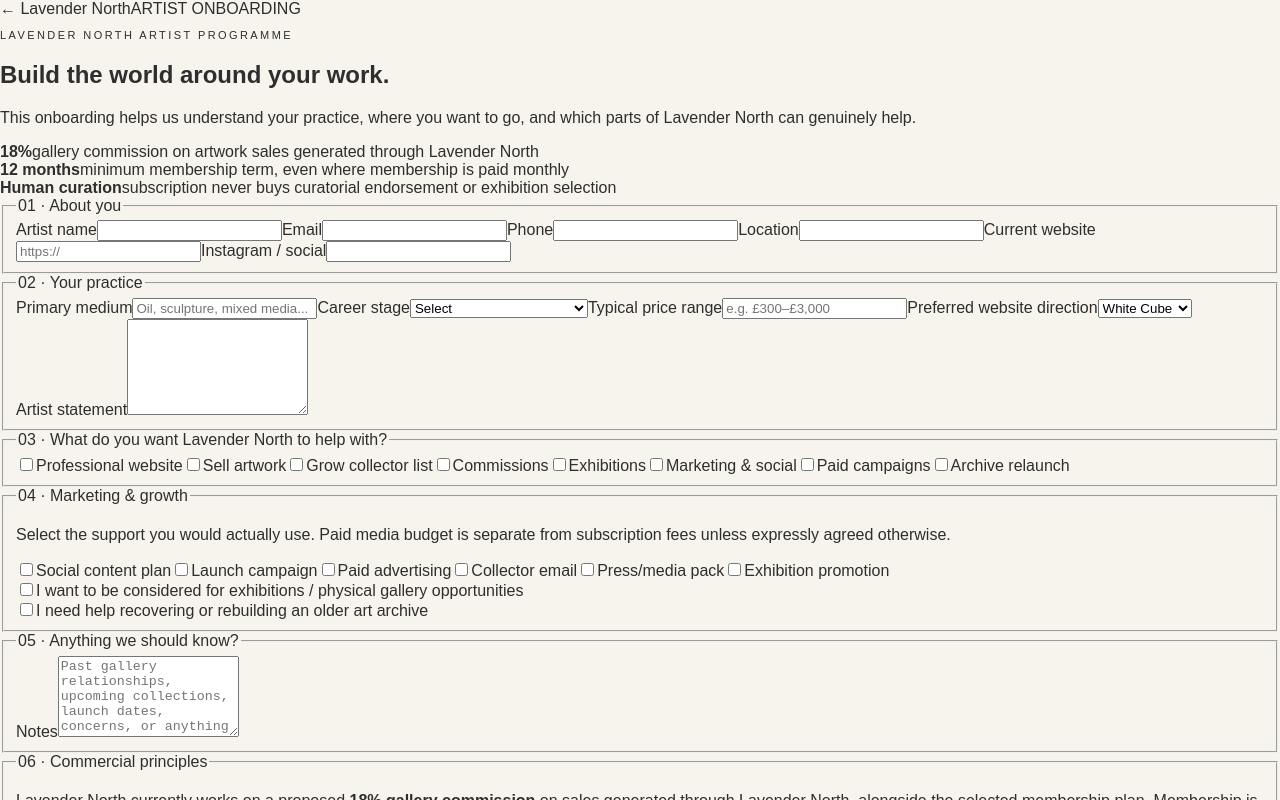
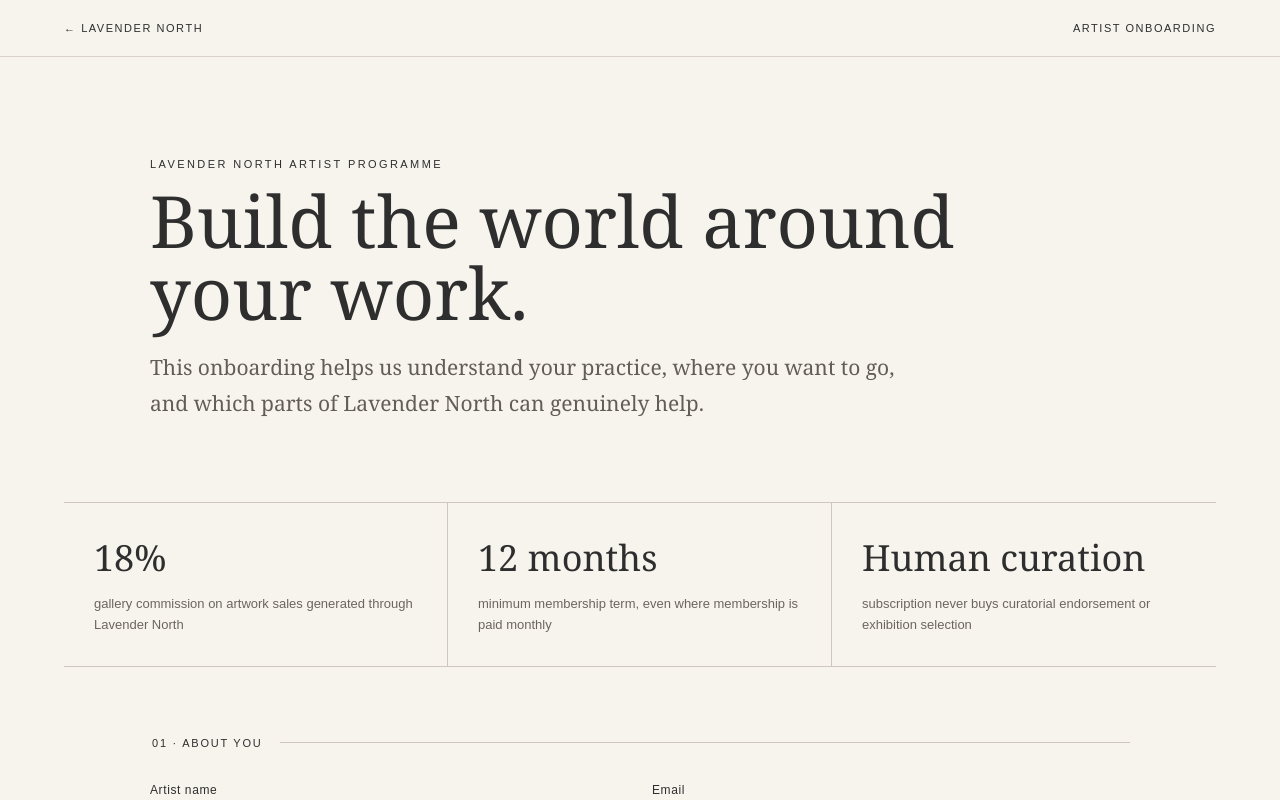
Before and after one commit to ORVIA-Oversight/lavender-north, a Next.js app: page /onboarding in a window 1280 px wide. Shown: the top 800 px of the page. Built offline with nearby package versions, Linux system fonts and the light colour scheme.

Commit message:
Style artist growth suite and onboarding flow

```diff
--- a/src/app/globals.css
+++ b/src/app/globals.css
@@ -34,3 +34,53 @@
 .film-card h3{margin:8px 0 8px;font-size:1.35rem}
 .film-card p{margin:0;color:#5d5853;line-height:1.6}
 @media(max-width:800px){.film-grid{grid-template-columns:1fr}.film-guide{padding:72px 0}}
+
+
+/* Artist onboarding */
+.onboarding-page{min-height:100vh;background:#f7f4ee;color:#2e2e2e}
+.onboarding-top{display:flex;justify-content:space-between;align-items:center;padding:22px 5vw;border-bottom:1px solid #d8d0c6;font-size:11px;letter-spacing:.14em}
+.back-link{text-transform:uppercase}
+.onboarding-hero{width:min(980px,90vw);margin:0 auto;padding:90px 0 60px}
+.onboarding-hero h1{font-family:Georgia,serif;font-weight:400;font-size:72px;line-height:1;margin:14px 0 22px}
+.onboarding-hero>p:last-child{font-family:Georgia,serif;font-size:21px;line-height:1.7;color:#625d56;max-width:760px}
+.commercial-summary{width:min(1180px,90vw);margin:0 auto 70px;display:grid;grid-template-columns:repeat(3,1fr);border-top:1px solid #cfc7bd;border-bottom:1px solid #cfc7bd}
+.commercial-summary>div{padding:30px;border-right:1px solid #cfc7bd;display:flex;gap:12px;flex-direction:column}
+.commercial-summary>div:last-child{border-right:0}
+.commercial-summary strong{font-family:Georgia,serif;font-size:36px;font-weight:400}
+.commercial-summary span{font-size:13px;line-height:1.6;color:#6b655f}
+.onboarding-form{width:min(980px,90vw);margin:0 auto;padding-bottom:110px}
+.onboarding-form fieldset{border:0;border-top:1px solid #cfc7bd;padding:34px 0 44px;margin:0}
+.onboarding-form legend{padding-right:18px;text-transform:uppercase;letter-spacing:.16em;font-size:11px}
+.form-grid{display:grid;grid-template-columns:1fr 1fr;gap:20px 24px}
+.onboarding-form label{display:flex;flex-direction:column;gap:9px;font-size:12px;letter-spacing:.05em}
+.onboarding-form input,.onboarding-form select,.onboarding-form textarea{width:100%;border:1px solid #c8beb2;background:#fff;padding:13px 14px;font:inherit;color:#2e2e2e}
+.onboarding-form textarea{resize:vertical}
+.check-grid{display:grid;grid-template-columns:repeat(2,1fr);gap:12px}
+.check{flex-direction:row!important;align-items:flex-start;background:#fff;border:1px solid #d2c9be;padding:14px 16px;gap:10px!important}
+.check input{width:auto;margin-top:2px}
+.check-row{margin-top:12px}
+.field-help{font-family:Georgia,serif;color:#675f57;line-height:1.6;max-width:760px}
+.terms-box{background:#eee8df;padding:34px!important;margin-top:16px!important;border:1px solid #cfc7bd!important}
+.terms-box p{line-height:1.7;color:#5c5751}
+.consent{margin-top:22px}
+.submit-onboarding{margin-top:32px;background:#2e2e2e;color:#fff;border:0;padding:16px 24px;text-transform:uppercase;letter-spacing:.12em;font-size:11px;cursor:pointer}
+.submit-onboarding:disabled{opacity:.6}
+.success-msg{margin-top:20px;padding:14px 16px;background:#e4ece2}
+.error-msg{margin-top:20px;padding:14px 16px;background:#f3dfdb}
+.growth-suite{background:#ddd2e6;padding:110px 0}
+.growth-head{display:grid;grid-template-columns:1.2fr .8fr;gap:80px;align-items:end}
+.growth-head h2{font-family:Georgia,serif;font-size:58px;font-weight:400;line-height:1.08;margin:12px 0 0}
+.growth-head>p{font-family:Georgia,serif;font-size:18px;line-height:1.7}
+.growth-grid{display:grid;grid-template-columns:repeat(3,1fr);gap:1px;background:rgba(46,46,46,.16);margin-top:50px}
+.growth-grid article{background:#f7f4ee;padding:30px;min-height:250px}
+.growth-grid span{font-size:10px;letter-spacing:.18em;color:#867694}
+.growth-grid h3{font-family:Georgia,serif;font-size:28px;font-weight:400;margin:14px 0}
+.growth-grid p{color:#625d56;line-height:1.65}
+.growth-rule{margin-top:26px;border-top:1px solid rgba(46,46,46,.2);padding-top:20px;font-size:13px}
+@media(max-width:800px){
+ .onboarding-hero h1{font-size:48px}
+ .commercial-summary,.growth-head,.form-grid,.check-grid{grid-template-columns:1fr}
+ .commercial-summary>div{border-right:0;border-bottom:1px solid #cfc7bd}
+ .commercial-summary>div:last-child{border-bottom:0}
+ .growth-grid{grid-template-columns:1fr}
+}
```
